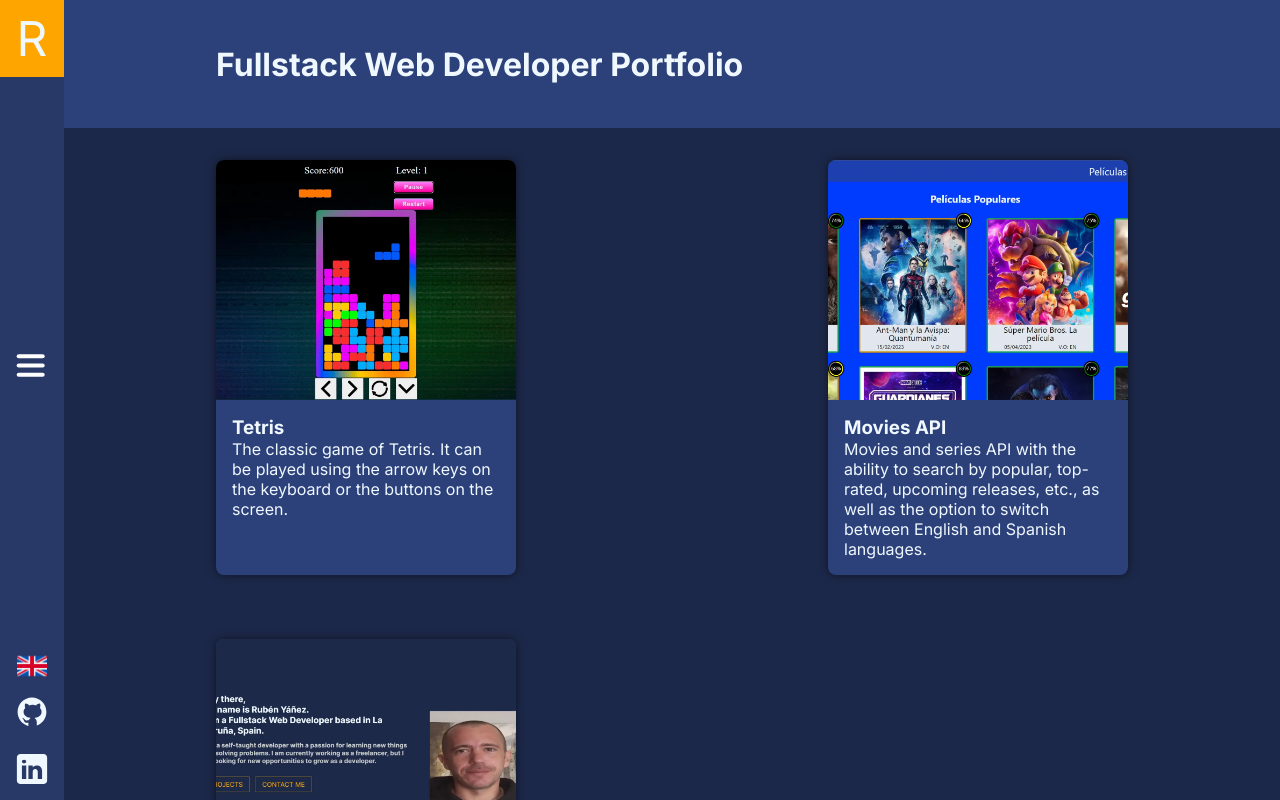
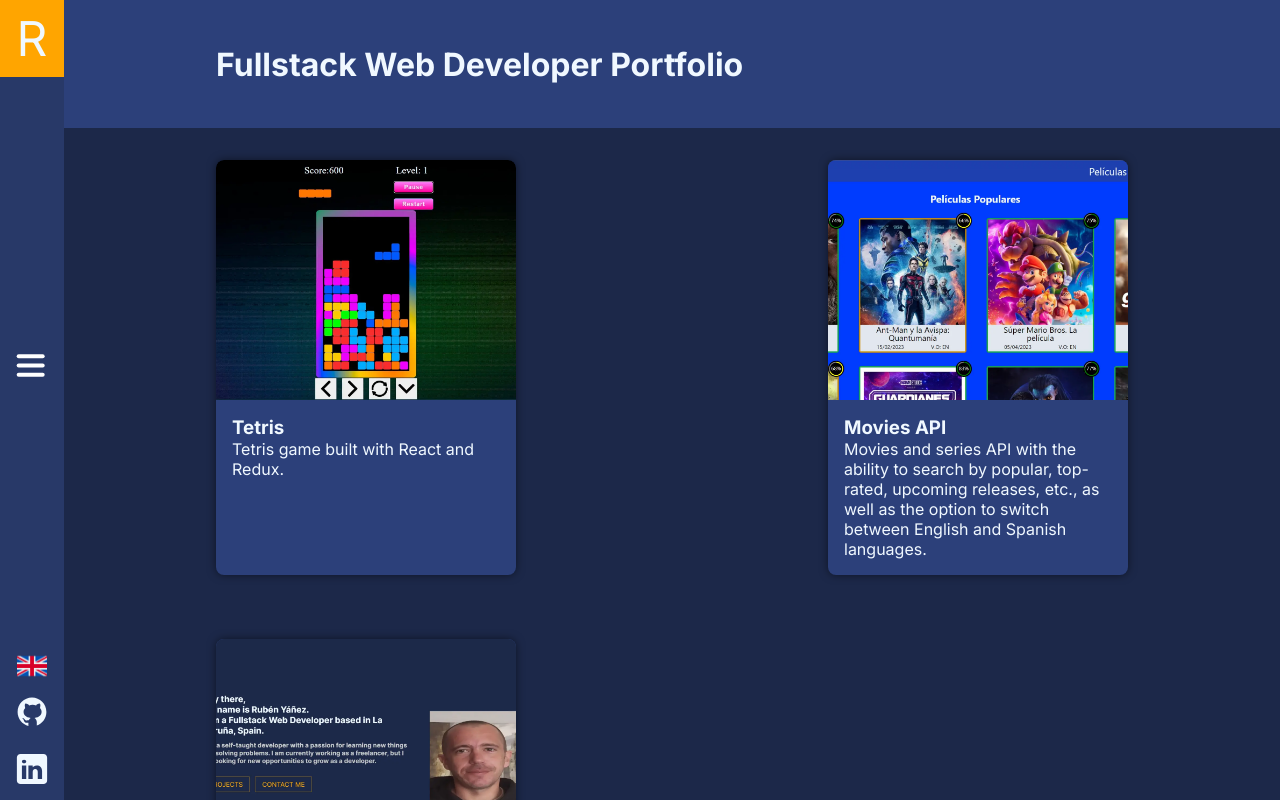
Before and after one commit to RubenMeju/Portfolio, a Next.js app: page /en/projects in a window 1280 px wide. Built offline with nearby package versions, Linux system fonts and the light colour scheme.

Commit message:
i18n in products and [slug]

```diff
--- a/src/app/[lang]/projects/[slug]/page.js
+++ b/src/app/[lang]/projects/[slug]/page.js
@@ -1,5 +1,5 @@
 import React from 'react'
-import { projects } from '../projectList'
+import { useListProjects } from '../useListProjects'
 import styles from './slug.module.css'
 import Image from 'next/image'
 
@@ -7,7 +7,9 @@ import iconGithub from '../../../../../public/github.svg'
 import iconGoDemo from '../../../../../public/goDemo.svg'
 import Link from 'next/link'
 
-export default function Page({ params }) {
+export default async function Page({ params }) {
+  const { lang } = params
+  const { projects } = await useListProjects(lang)
   const { slug } = params
   const project = projects.find((project) => project.path === slug)
 
--- a/src/app/[lang]/projects/page.jsx
+++ b/src/app/[lang]/projects/page.jsx
@@ -1,10 +1,11 @@
 import styles from './projects.module.css'
 import Card from '../components/card/Card'
 
-import { projects } from './projectList'
 import { getDictionary } from '../../../get-dictionary'
+import { useListProjects } from './useListProjects'
 
 export default async function Portfolio({ params: { lang } }) {
+  const { projects } = await useListProjects(lang)
   const dictionary = await getDictionary(lang)
 
   return (
@@ -12,6 +13,7 @@ export default async function Portfolio({ params: { lang } }) {
       <div className={styles.header}>
         <h1 className={styles.title}>{dictionary['projects'].title}</h1>
       </div>
+
       <div className={styles.body}>
         {projects.map((project, index) => (
           <Card key={index} project={project} params={lang} />
--- a/src/app/[lang]/projects/projectList.js
+++ /dev/null
@@ -1,41 +0,0 @@
-import imgTetris from '../../../../public/projectsImages/tetris.webp'
-import imgMovies from '../../../../public/projectsImages/moviesAPI.webp'
-import imgPortfolio from '../../../../public/projectsImages/portfolio.webp'
-
-import imagen from '../../../../public/SonGoku.webp'
-
-export const projects = [
-  {
-    path: 'tetris',
-    title: 'Tetris',
-    subTitle: 'El juego de tetris',
-    image: imgTetris,
-    description:
-      'The classic game of Tetris. It can be played using the arrow keys on the keyboard or the buttons on the screen.',
-    technology: ['Vite', 'React', 'Redux Toolkit', 'HTML', 'CSS', 'Vercel'],
-    url_vercel: 'https://tetris-redux-toolkit.vercel.app/',
-    url_github: 'https://github.com/RubenMeju/TetrisReduxToolkit'
-  },
-  {
-    path: 'movies-api',
-    title: 'Movies API',
-    subTitle: 'API de peliculas',
-    image: imgMovies,
-    description:
-      'Movies and series API with the ability to search by popular, top-rated, upcoming releases, etc., as well as the option to switch between English and Spanish languages.',
-    technology: ['Vite', 'React', 'HTML', 'Tailwind CSS', 'Vercel'],
-    url_vercel: 'https://movies-api-tmdb.vercel.app/',
-    url_github: 'https://github.com/RubenMeju/Movies_API_TMDB'
-  },
-  {
-    path: 'portfolio',
-    title: 'Portfolio',
-    subTitle: 'Mi portfolio',
-    image: imgPortfolio,
-    description:
-      'Personal portfolio where I showcase my projects and information.',
-    technology: ['React', 'Next', 'HTML', 'CSS', 'Framer motion', 'Vercel'],
-    url_vercel: 'https://portfolio-rubenmeju.vercel.app/',
-    url_github: 'https://github.com/RubenMeju/Portfolio'
-  }
-]
--- /dev/null
+++ b/src/app/[lang]/projects/useListProjects.js
@@ -0,0 +1,43 @@
+import imgTetris from '../../../../public/projectsImages/tetris.webp'
+import imgMovies from '../../../../public/projectsImages/moviesAPI.webp'
+import imgPortfolio from '../../../../public/projectsImages/portfolio.webp'
+import { getDictionary } from '../../../get-dictionary'
+
+export async function useListProjects(lang) {
+  console.log('useListProjects', lang)
+  const dictionary = await getDictionary(lang)
+
+  const projects = [
+    {
+      path: 'tetris',
+      title: dictionary['listProjects'].titleTetris,
+      subTitle: dictionary['listProjects'].subTitleTetris,
+      image: imgTetris,
+      description: dictionary['listProjects'].descriptionTetris,
+      technology: ['Vite', 'React', 'Redux Toolkit', 'HTML', 'CSS', 'Vercel'],
+      url_vercel: 'https://tetris-redux-toolkit.vercel.app/',
+      url_github: 'https://github.com/RubenMeju/TetrisReduxToolkit'
+    },
+    {
+      path: 'movies-api',
+      title: dictionary['listProjects'].titleMoviesAPI,
+      subTitle: dictionary['listProjects'].subTitleMoviesAPI,
+      image: imgMovies,
+      description: dictionary['listProjects'].descriptionMoviesAPI,
+      technology: ['Vite', 'React', 'HTML', 'Tailwind CSS', 'Vercel'],
+      url_vercel: 'https://movies-api-tmdb.vercel.app/',
+      url_github: 'https://github.com/RubenMeju/Movies_API_TMDB'
+    },
+    {
+      path: 'portfolio',
+      title: dictionary['listProjects'].titlePortfolio,
+      subTitle: dictionary['listProjects'].subTitlePortfolio,
+      image: imgPortfolio,
+      description: dictionary['listProjects'].descriptionPortfolio,
+      technology: ['React', 'Next', 'HTML', 'CSS', 'Framer motion', 'Vercel'],
+      url_vercel: 'https://portfolio-rubenmeju.vercel.app/',
+      url_github: 'https://github.com/RubenMeju/Portfolio'
+    }
+  ]
+  return { projects }
+}
--- a/src/dictionaries/en.json
+++ b/src/dictionaries/en.json
@@ -27,5 +27,18 @@
     "profession": "Fullstack Web Developer",
     "description": "based in La Coruña, Spain who enjoys building software. Very positive and highly motivated person in building beautiful websites, web and mobile applications with a stronger focus on the frontend technologies.",
     "technologies": "Most used technologies"
+  },
+  "listProjects": {
+    "titleTetris": "Tetris",
+    "subTitleTetris": "The game Tetris",
+    "descriptionTetris": "Tetris game built with React and Redux.",
+
+    "titleMoviesAPI": "Movies API",
+    "subTitleMoviesAPI": "Movies API",
+    "descriptionMoviesAPI": "Movies and series API with the ability to search by popular, top-rated, upcoming releases, etc., as well as the option to switch between English and Spanish languages.",
+
+    "titlePortfolio": "Portfolio",
+    "subTitlePortfolio": "Portfolio ",
+    "descriptionPortfolio": "Portfolio of projects built with React and Redux."
   }
 }
--- a/src/dictionaries/es.json
+++ b/src/dictionaries/es.json
@@ -27,5 +27,18 @@
     "profession": "Desarrollador Web Fullstack",
     "description": "con sede en La Coruña, España, que disfruta de la creación de software. Muy positivo y persona altamente motivada en la construcción de hermosos sitios web, web y aplicaciones móviles con un mayor enfoque en la frontend.",
     "technologies": "Tecnologías más utilizadas"
+  },
+  "listProjects": {
+    "titleTetris": "Tetris",
+    "subTitleTetris": "El juego del Tetris",
+    "descriptionTetris": "El clásico juego de Tetris. Se puede jugar usando las flechas del teclado o los botones de la pantalla.",
+
+    "titleMoviesAPI": "Movies API",
+    "subTitleMoviesAPI": "API de películas y series",
+    "descriptionMoviesAPI": "API de películas y series con la capacidad de buscar por lanzamientos populares, mejor calificados, próximos, etc., así como la opción de cambiar entre los idiomas inglés y español",
+
+    "titlePortfolio": "Portfolio",
+    "subTitlePortfolio": "Portafolio de proyectos",
+    "descriptionPortfolio": "Portafolio de proyectos desarrollados por Rubén Yáñez. Se puede ver el código fuente de cada proyecto en GitHub y el sitio web en vivo."
   }
 }
```
